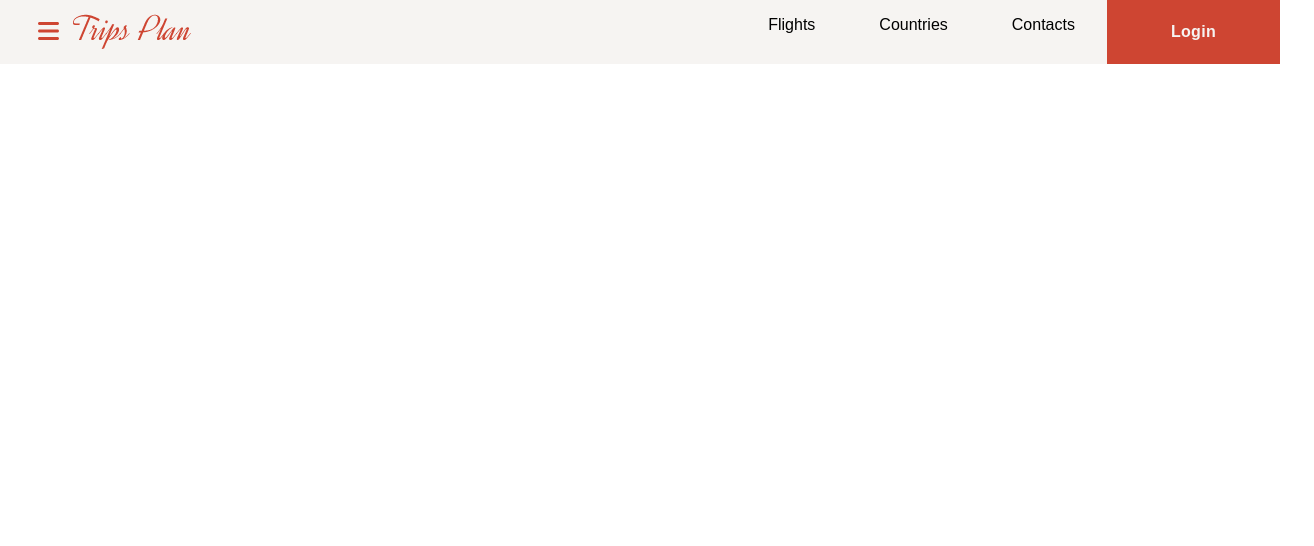
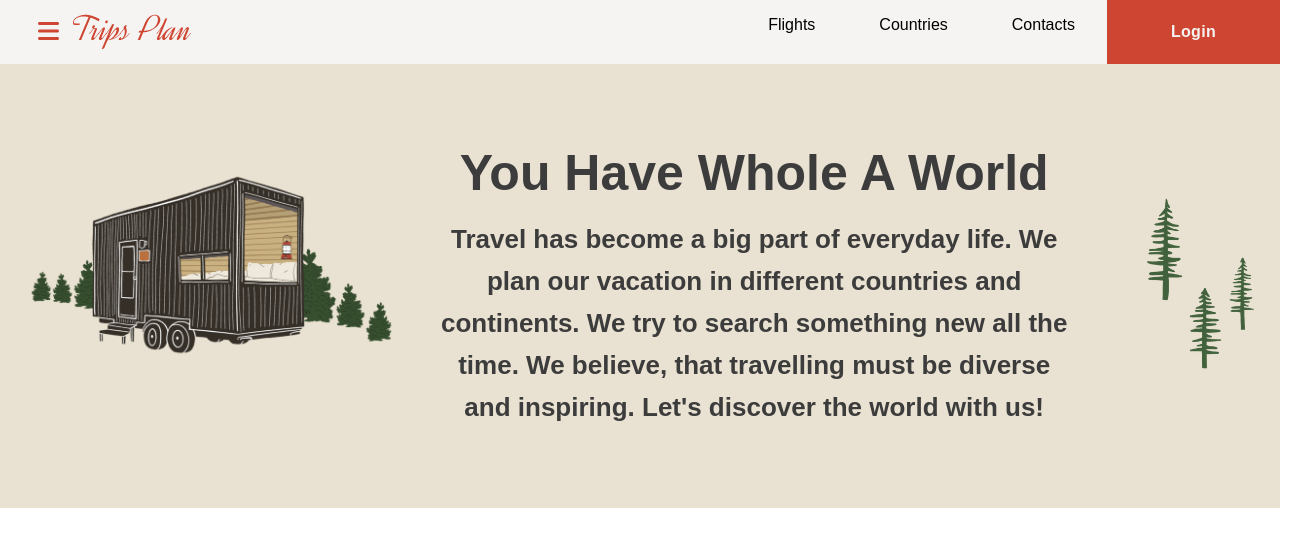
Before and after one commit to SvitlanaMishchuk/trips_pl, a React app: page / in a window 1280 px wide. Shown: the top 546 px of the page, 1314 px wide, since content can reach past the window. Built offline with nearby package versions, Linux system fonts and the light colour scheme; a web font is replaced by a local one.

Commit message:
feat(foreword), created Foreword component

```diff
--- a/src/components/App/App.tsx
+++ b/src/components/App/App.tsx
@@ -1,10 +1,12 @@
 import { Header } from '../Header';
+import { Foreword } from '../Foreword';
 import './index.scss';
 
 export const App = () => {
   return (
     <div className='app_container'>
       <Header />
+      <Foreword />
     </div>
   );
 };
--- a/src/components/App/index.scss
+++ b/src/components/App/index.scss
@@ -1,2 +1,3 @@
 @import './../../theme/shared.scss';
 @import './../../theme/helpers.scss';
+@import './../../theme/font-family.scss';
--- /dev/null
+++ b/src/components/Foreword/index.tsx
@@ -0,0 +1,28 @@
+import './styles.scss';
+
+export const Foreword = () => {
+  return (
+    <div className='flex foreword_container'>
+      <img
+        src='./../../../assets/foreword_1.png'
+        className='foreword_image foreword_image_cabin'
+        alt='Cabin'
+      />
+      <div className='foreword_text_container text-center'>
+        <h2 className='foreword_text foreword_title'>You Have Whole A World</h2>
+        <h4 className='foreword_text foreword_caption'>
+          Travel has become a big part of everyday life. We plan our vacation in
+          different countries and continents. We try to search something new all
+          the time. We believe, that travelling must be diverse and inspiring.
+          Let's discover the world with us!
+        </h4>
+      </div>
+
+      <img
+        src='./../../../assets/foreword_2.png'
+        className='foreword_image foreword_image_trees'
+        alt='Trees'
+      />
+    </div>
+  );
+};
--- /dev/null
+++ b/src/components/Foreword/styles.scss
@@ -0,0 +1,47 @@
+@import './../../theme/palette.scss';
+@import './../../theme/breakpoints.scss';
+
+.foreword {
+  &_container {
+    padding: 5rem 2rem;
+    background: $dark-secondary;
+    @include lg-down {
+      padding: 4rem 1rem;
+    }
+  }
+  &_image {
+    max-height: 12rem;
+    @include lg-down {
+      display: none;
+    }
+  }
+  &_image_cabin {
+    margin: 1.625rem 0;
+    transform: scale(-1, 1);
+  }
+  &_image_trees {
+    transform: scale(2);
+  }
+  &_text_container {
+    margin: 0 3rem;
+  }
+  &_text {
+    font-family: Souvenir, sans-serif;
+    color: $text;
+  }
+  &_title {
+    font-size: 3.125rem;
+    margin-bottom: 1rem;
+    @include lg-down {
+      font-size: 2rem;
+    }
+  }
+  &_caption {
+    font-size: 1.625rem;
+    line-height: 2.625rem;
+    @include lg-down {
+      font-size: 1.125rem;
+      line-height: 2rem;
+    }
+  }
+}
```
Also changed, not shown: src/assets/foreword_1.png (added), src/assets/foreword_2.png (added).
